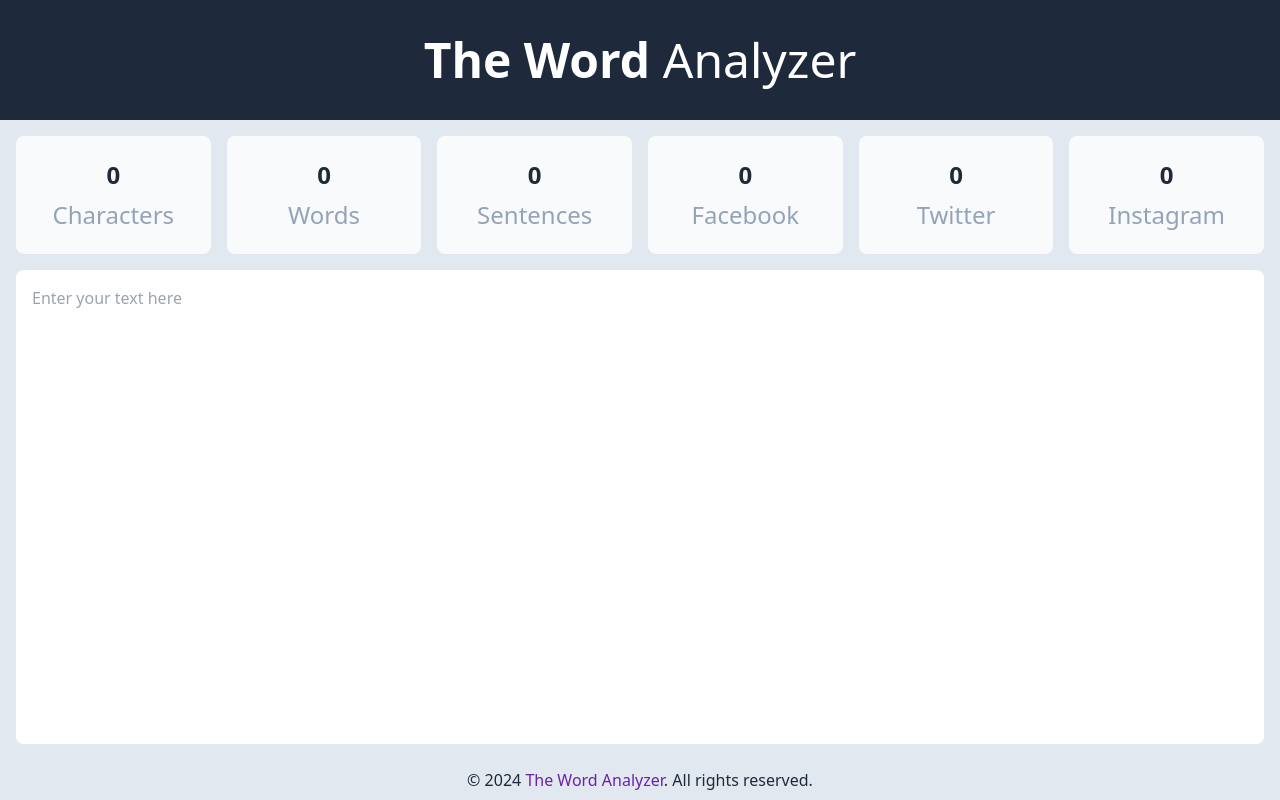
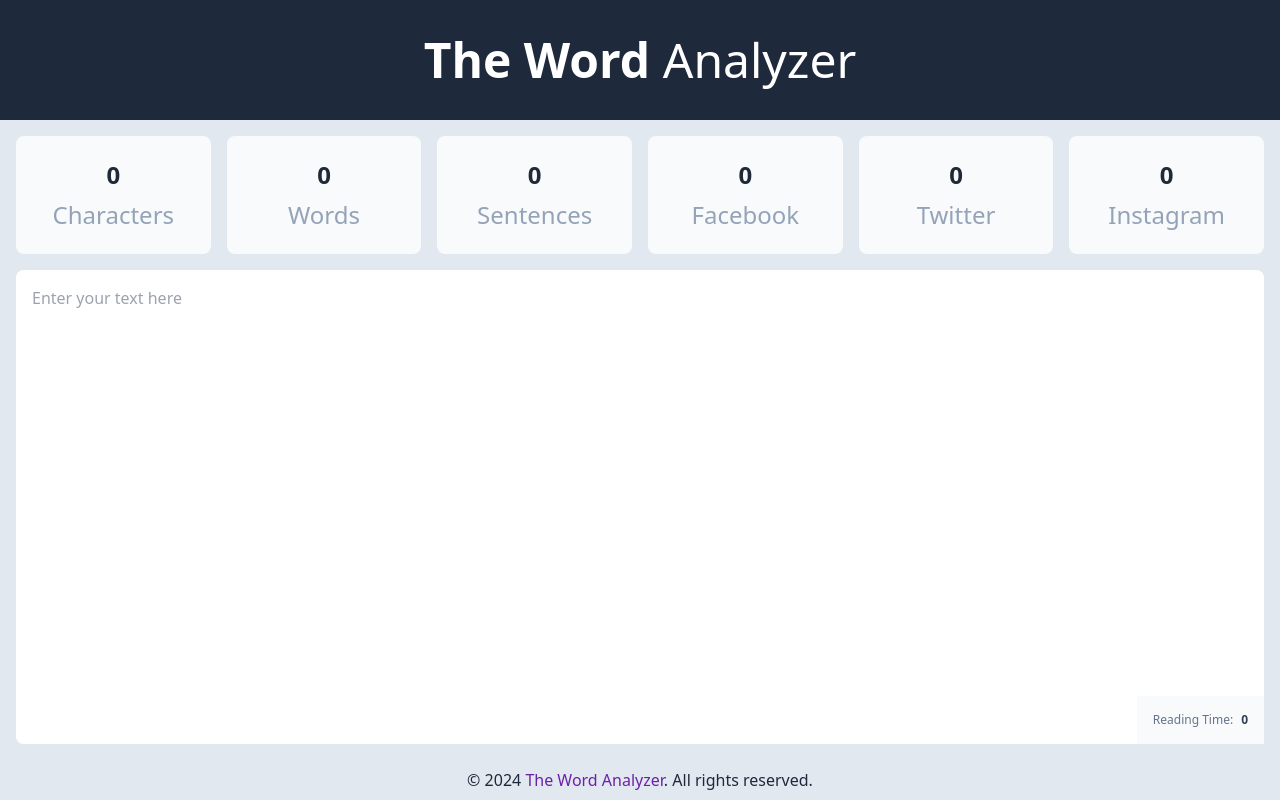
Before and after one commit to rimasumdev/rayeed-word-analyzer, a React (Vite) app: page / in a window 1280 px wide. Built offline with nearby package versions, Linux system fonts and the light colour scheme.

Commit message:
Reading Time Added

```diff
--- a/src/Components/Counters/TextArea.jsx
+++ b/src/Components/Counters/TextArea.jsx
@@ -1,17 +1,37 @@
 import PropTypes from "prop-types";
 
-const TextArea = ({ setText }) => {
+const TextArea = ({ text, setText }) => {
   const handleChange = (e) => {
     console.log(e.target.value);
     setText(e.target.value);
   };
   return (
-    <div className="h-[60%] md:h-[70%] lg:h-[80%] rounded-lg bg-slate-50 w-full flex justify-center items-center">
+    <div className="relative h-[60%] md:h-[70%] lg:h-[80%] rounded-lg bg-slate-50 w-full flex justify-center items-center">
       <textarea
         onChange={handleChange}
         className="w-full h-full p-4 rounded-lg focus:outline-none overflow-y-auto resize-none"
         placeholder="Enter your text here"
       ></textarea>
+      <div className="absolute bottom-0 right-0">
+        <div className=" flex justify-center items-center h-full w-full bg-slate-50 p-4 space-x-2">
+          <h2 className="text-xs text-slate-500">Reading Time:</h2>
+          {text.length > 0 ? (
+            <p className="text-xs text-slate-700 font-bold">
+              {Math.floor(text.trim().split(" ").length / 200) < 1
+                ? `${Math.floor(
+                    (text.trim().split(" ").length % 200) / (200 / 60)
+                  )} sec`
+                : `${Math.floor(
+                    text.trim().split(" ").length / 200
+                  )} min ${Math.floor(
+                    (text.trim().split(" ").length % 200) / (200 / 60)
+                  )} sec`}
+            </p>
+          ) : (
+            <p className="text-xs text-slate-700 font-bold">0</p>
+          )}
+        </div>
+      </div>
     </div>
   );
 };
@@ -19,5 +39,6 @@ const TextArea = ({ setText }) => {
 export default TextArea;
 
 TextArea.propTypes = {
+  text: PropTypes.string.isRequired,
   setText: PropTypes.func.isRequired,
 };
```
